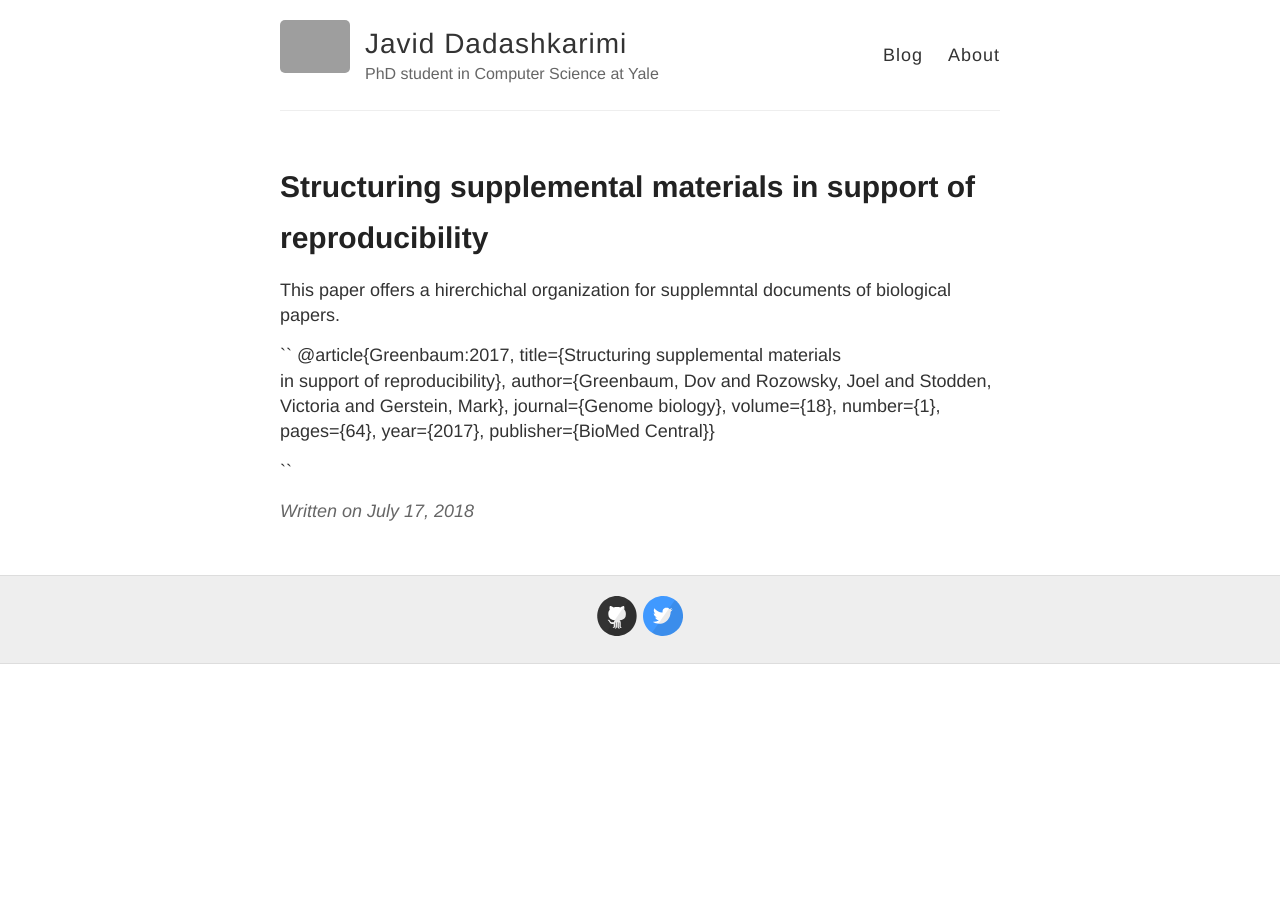
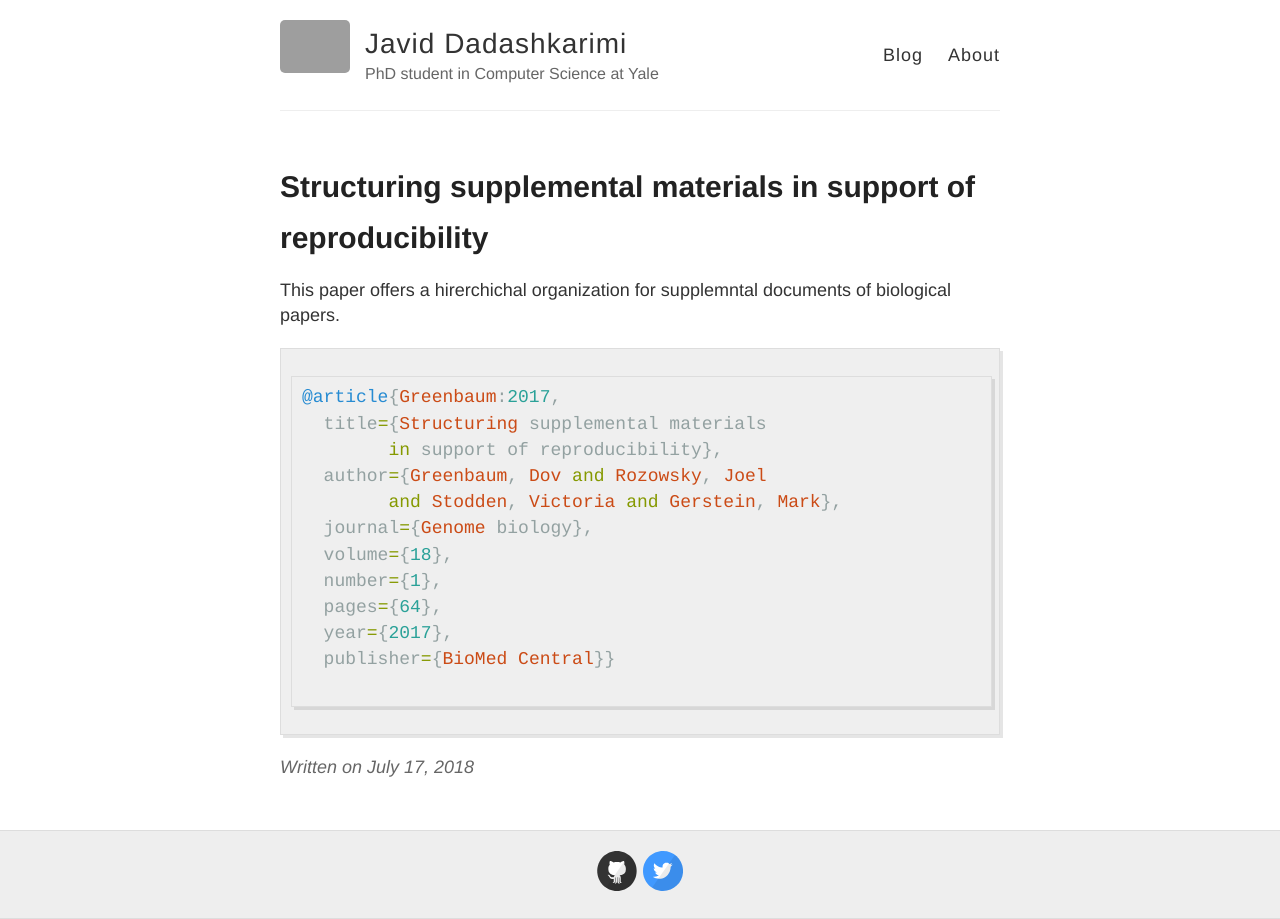
Before and after one commit to jsdelivrbot/dadashkarimi.github.io, a Jekyll site: the page built from _posts/2018-7-17-structuring-supplemental-materials-in-support-of-reproducibility.md, in a window 1280 px wide. Built offline with Jekyll 4.4.1, drawn with Linux system fonts in a browser that asks for light colours; grey boxes are pictures that could not be loaded.

Commit message:
Update 2018-7-17-structuring-supplemental-materials-in-support-of-reproducibility.md

````diff
--- a/_posts/2018-7-17-structuring-supplemental-materials-in-support-of-reproducibility.md
+++ b/_posts/2018-7-17-structuring-supplemental-materials-in-support-of-reproducibility.md
@@ -4,7 +4,7 @@ title: Structuring supplemental materials in support of reproducibility
 ---
 This paper offers a hirerchichal organization for supplemntal documents of biological papers.
 
-``
+```ruby
 @article{Greenbaum:2017,
   title={Structuring supplemental materials
         in support of reproducibility},
@@ -17,4 +17,4 @@ This paper offers a hirerchichal organization for supplemntal documents of biolo
   year={2017},
   publisher={BioMed Central}}
 
-``
+```
````
